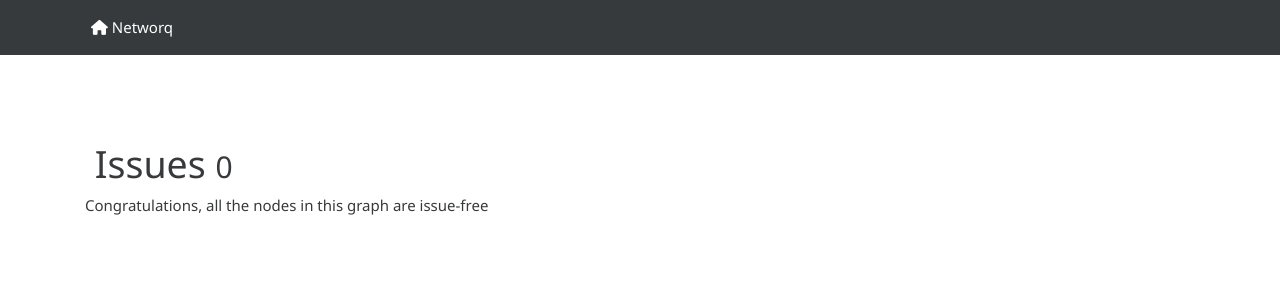
After one commit to networq/networq-web, a Symfony app: template templates/issues.html.twig in a window 1280 px wide. The commit adds this page. Shown: the top 300 px of the page. Run offline with Twig, Linux system fonts and the light colour scheme; the template is opened without the code that fills it, so the values that code supplies are empty; some libraries are stand-ins or nearby versions.

Commit message:
Add issue reporting in UI

```diff
--- a/templates/base.html.twig
+++ b/templates/base.html.twig
@@ -34,11 +34,25 @@
       <div class="container" style="padding-left: 5px;">
         <a class="nav-link" href="{{ path('frontpage') }}" style="color: #ffffff;"><i class="fa fa-home"></i> Networq</a>
 
-        <form class="form-inline" action="{{ path('search') }}" method="post">
-          <input name="query" type="text" style="width: 300px;" class="form-control" placeholder="search..." />
-          <button type="submit" class="btn btn-info">Search</button>
-          <a href="{{ path('node_new') }}" class="btn btn-success" style="color: #ffff; margin-left: 10px;"><i class="fa fa-plus"></i> New node</a>
-        </form>
+        {% if graph is defined %}
+          <form class="form-inline" action="{{ path('search') }}" method="post">
+            <input name="query" type="text" style="width: 300px;" class="form-control" placeholder="search..." />
+            <button type="submit" class="btn btn-info">Search</button>
+            <a href="{{ path('node_new') }}" class="btn btn-success" style="color: #ffff; margin-left: 10px;"><i class="fa fa-plus"></i> New node</a>
+
+            <a href="{{ path('issues') }}" style="margin-left: 5px">
+            {% if graph.getIssues()|length > 0 %}
+              <div style="color: red">
+                <i class="fa fa-warning"></i> {{ graph.getIssues()|length }}
+              </div>
+            {% else %}
+              <div style="color: green">
+                <i class="fa fa-check"></i>
+              </div>
+            {% endif %}
+            </a>
+          </form>
+        {% endif %}
       </div>
     </nav>
 
--- /dev/null
+++ b/templates/issues.html.twig
@@ -0,0 +1,30 @@
+{% extends "base.html.twig" %}
+
+{% block content %}
+  <div class="container">
+    <h1><i class="fa fa-warn"></i> Issues <small>{{ issues|length }}</small></h1>
+
+    {% if issues|length == 0 %}
+      <p>Congratulations, all the nodes in this graph are issue-free</p>
+    {% else %}
+      <table class="table">
+        <tr>
+          <th>Code</th>
+          <th>Message</th>
+          <th>Node</th>
+        </tr>
+      {% for issue in issues %}
+        <tr>
+          <td>{{ issue.code }}</td>
+          <td>{{ issue.message }}</td>
+          <td>
+            <a href="{{ path('node_yaml', {'fqnn': issue.fqnn } ) }}">
+              {{ issue.fqnn }}
+            </a>
+          </td>
+        </tr>
+      {% endfor %}
+      </table>
+    {% endif %}
+  </div>
+{% endblock %}
```
Also changed, not shown: src/Controller/AppController.php (+15 -1 lines), 2 other files.
